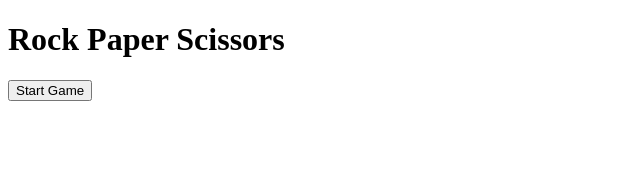
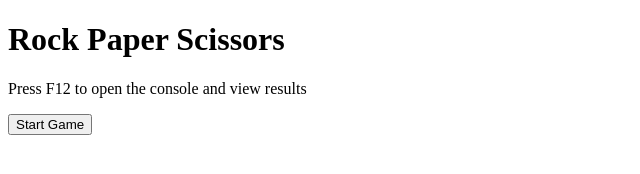
Before and after one commit to angelplusultra/rockpaperscissors, a plain HTML site: page index.html in a window 1280 px wide. Shown: the whole page, without its empty margins (0-640 px from the left). Drawn offline with Linux system fonts and the light colour scheme.

Commit message:
Windows Test Commit

```diff
--- a/index.html
+++ b/index.html
@@ -9,6 +9,7 @@
   <body>
     <div class="flex-container">
       <h1>Rock Paper Scissors</h1>
+      <p>Press F12 to open the console and view results</p>
       <button onclick="game()">Start Game</button>
     </div>
   </body>
```
